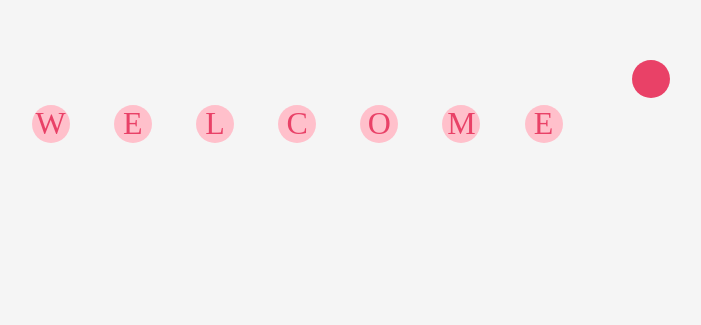
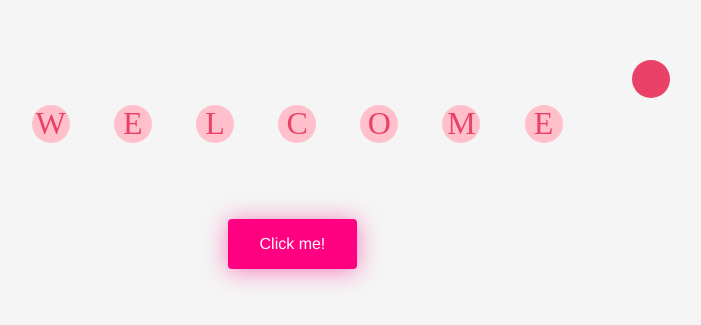
Before and after one commit to miiiji/2018_Webolution, a plain HTML site: page code/landing.html in a window 1280 px wide. Shown: the part 143-468 px from the top of the page, without its empty margins (324-1025 px from the left). Drawn offline with Linux system fonts and the light colour scheme.

Commit message:
butoon to main.html

```diff
--- a/code/landing.html
+++ b/code/landing.html
@@ -6,7 +6,10 @@
     <title></title>
   </head>
   <body>
-    <div id="container"></div>
+    <div id="container">
+
+        <button class="bubbly-button" onclick="location.href='./Main.html'">Click me!</button>
+    </div>
   </body>
   <script src="./test.js"></script>
 </html>
--- a/code/test.css
+++ b/code/test.css
@@ -28,3 +28,113 @@ body {
     background-color: rgb(233,65,103);
     border-radius: 50%;
 }
+
+/*Button*/
+
+
+.bubbly-button{
+  font-family: 'Helvetica', 'Arial', sans-serif;
+  display: inline-block;
+  font-size: 1em;
+  padding: 1em 2em;
+  margin-top: 28%;
+  margin-left: 43%;
+  background-color: #ff0081;
+  color: #fff;
+  border-radius: 4px;
+  border: none;
+  cursor: pointer;
+  position: relative;
+  /* transition: transform ease-in 0.1s, box-shadow ease-in 0.25s; */
+  box-shadow: 0 2px 25px rgba(255, 0, 130, 0.5);
+/*
+  &:focus {
+    outline: 0;
+  }
+
+  &:before, &:after{
+    position: absolute;
+    content: '';
+    display: block;
+    width: 140%;
+    height: 100%;
+    left: -20%;
+    z-index: -1000;
+    transition: all ease-in-out 0.5s;
+    background-repeat: no-repeat;
+  }
+
+  &:before{
+    display: none;
+    top: -75%;
+    background-image:
+      radial-gradient(circle, #ff0081 20%, transparent 20%),
+    radial-gradient(circle,  transparent 20%, #ff0081 20%, transparent 30%),
+    radial-gradient(circle, #ff0081 20%, transparent 20%),
+    radial-gradient(circle, #ff0081 20%, transparent 20%),
+    radial-gradient(circle,  transparent 10%, #ff0081 15%, transparent 20%),
+    radial-gradient(circle, #ff0081 20%, transparent 20%),
+    radial-gradient(circle, #ff0081 20%, transparent 20%),
+    radial-gradient(circle, #ff0081 20%, transparent 20%),
+    radial-gradient(circle, #ff0081 20%, transparent 20%);
+  background-size: 10% 10%, 20% 20%, 15% 15%, 20% 20%, 18% 18%, 10% 10%, 15% 15%, 10% 10%, 18% 18%;
+  background-position: 0% 80%, -5% 20%, 10% 40%, 20% 0%, 30% 30%, 22% 50%, 50% 50%, 65% 20%, 85% 30%;
+  }
+
+  &:after{
+    display: none;
+    bottom: -75%;
+    background-image:
+    radial-gradient(circle, #ff0081 20%, transparent 20%),
+    radial-gradient(circle, #ff0081 20%, transparent 20%),
+    radial-gradient(circle, transparent 10%, #ff0081 15%, transparent 20%),
+    radial-gradient(circle, #ff0081 20%, transparent 20%),
+    radial-gradient(circle, #ff0081 20%, transparent 20%),
+    radial-gradient(circle, #ff0081 20%, transparent 20%),
+    radial-gradient(circle, #ff0081 20%, transparent 20%);
+  background-size: 15% 15%, 20% 20%, 18% 18%, 20% 20%, 15% 15%, 10% 10%, 20% 20%;
+  background-position: 5% 90%, 10% 90%, 10% 90%, 15% 90%, 25% 90%, 25% 90%, 40% 90%, 55% 90%, 70% 90%;
+  }
+
+  &:active{
+    transform: scale(0.9);
+    background-color: darken(#ff0081, 5%);
+    box-shadow: 0 2px 25px rgba(255, 0, 130, 0.2);
+  }
+
+  &.animate{
+    &:before{
+      display: block;
+      animation: topBubbles ease-in-out 0.75s forwards;
+    }
+    &:after{
+      display: block;
+      animation: bottomBubbles ease-in-out 0.75s forwards;
+    }
+  } */
+}
+
+/*
+@keyframes topBubbles {
+  0%{
+    background-position: 5% 90%, 10% 90%, 10% 90%, 15% 90%, 25% 90%, 25% 90%, 40% 90%, 55% 90%, 70% 90%;
+  }
+    50% {
+      background-position: 0% 80%, 0% 20%, 10% 40%, 20% 0%, 30% 30%, 22% 50%, 50% 50%, 65% 20%, 90% 30%;}
+ 100% {
+    background-position: 0% 70%, 0% 10%, 10% 30%, 20% -10%, 30% 20%, 22% 40%, 50% 40%, 65% 10%, 90% 20%;
+  background-size: 0% 0%, 0% 0%,  0% 0%,  0% 0%,  0% 0%,  0% 0%;
+  }
+}
+
+@keyframes bottomBubbles {
+  0%{
+    background-position: 10% -10%, 30% 10%, 55% -10%, 70% -10%, 85% -10%, 70% -10%, 70% 0%;
+  }
+  50% {
+    background-position: 0% 80%, 20% 80%, 45% 60%, 60% 100%, 75% 70%, 95% 60%, 105% 0%;}
+ 100% {
+    background-position: 0% 90%, 20% 90%, 45% 70%, 60% 110%, 75% 80%, 95% 70%, 110% 10%;
+  background-size: 0% 0%, 0% 0%,  0% 0%,  0% 0%,  0% 0%,  0% 0%;
+  }
+} */
--- a/code/test.js
+++ b/code/test.js
@@ -1,5 +1,5 @@
+/*landing JS*/
 window.onload = function() {
-    alert("!!!");
     var container = document.getElementById("container");
 
     var cW = container.offsetWidth;
@@ -123,3 +123,26 @@ window.onload = function() {
     tb.move();
 
 }
+
+
+/*Button JS*/
+
+
+
+// var animateButton = function(e) {
+//
+//   e.preventDefault;
+//   //reset animation
+//   e.target.classList.remove('animate');
+//
+//   e.target.classList.add('animate');
+//   setTimeout(function(){
+//     e.target.classList.remove('animate');
+//   },700);
+// };
+//
+// var bubblyButtons = document.getElementsByClassName("bubbly-button");
+//
+// for (var i = 0; i < bubblyButtons.length; i++) {
+//   bubblyButtons[i].addEventListener('click', animateButton, false);
+// }
```
